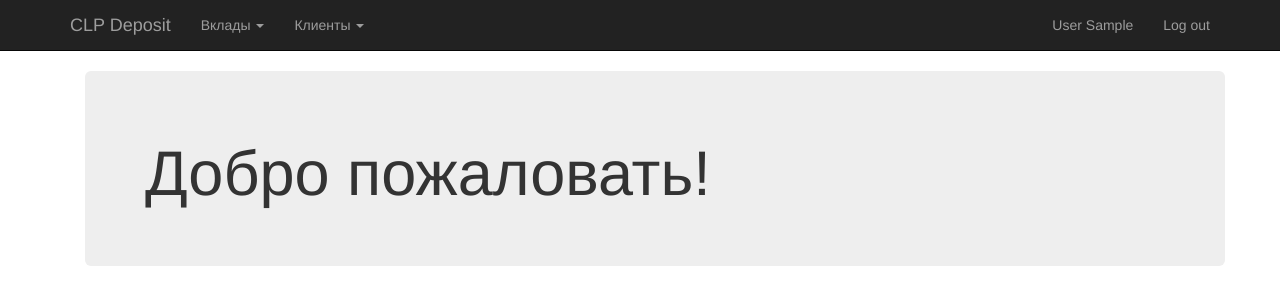
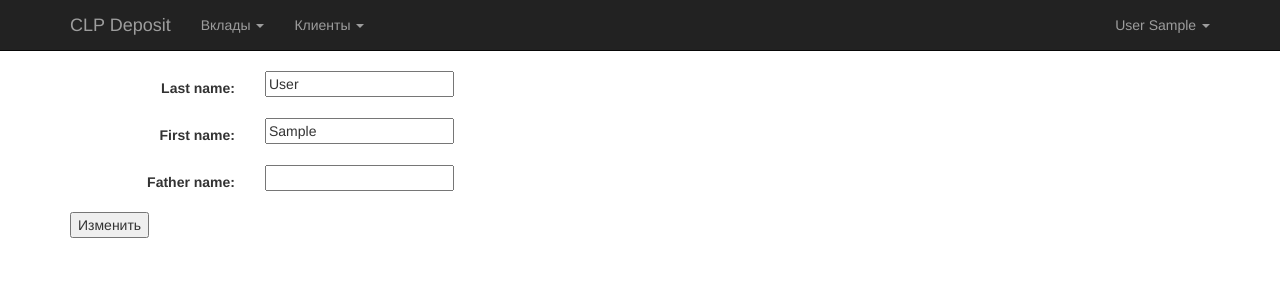
Before and after one commit to PavelPisarchuk/CLPDeposit, a Django app: page /client/edit/ in a window 1280 px wide. Shown: the top 305 px of the page. Run offline with Django 3.2, Linux system fonts and the light colour scheme; the visitor is signed in with stand-in values (Sample User, id 1); data comes from the database, SQL or seed files in the repository; some libraries are stand-ins or nearby versions.

Commit message:
clients info & edit views

```diff
--- a/app/forms.py
+++ b/app/forms.py
@@ -5,3 +5,8 @@
     class Meta:
         model = User
         fields = ['username', 'password', 'last_name', 'first_name', 'father_name']
+
+class EditUserForm(forms.ModelForm):
+    class Meta:
+        model = User
+        fields = ['last_name', 'first_name', 'father_name']
--- a/app/urls.py
+++ b/app/urls.py
@@ -12,6 +12,7 @@
         url(r'^list/', client.list, name='client_list'),
         url(r'^new/', client.new, name='client_new'),
         url(r'^info/', client.info, name='client_info'),
+        url(r'^edit/', client.edit, name='client_edit'),
     ])),
     url(r'^deposit/', include([
         url(r'^list/', deposit.list, name='deposit_list'),
--- a/app/views_client.py
+++ b/app/views_client.py
@@ -34,4 +34,23 @@
 
 @login_required
 def info(request):
-    return
+    return render(request, 'client/info.html', {
+        'client': request.user
+    })
+
+
+@login_required
+def edit(request):
+    from app.forms import EditUserForm as Form
+
+    user = User.objects.get(id=request.user.id)
+
+    if request.method == 'POST':
+        form = Form(request.POST, instance=user)
+        if form.is_valid():
+            form.save()
+            return redirect(index)
+    else:
+        return render(request, 'client/edit.html', {
+            'form': Form(instance=user)
+        })
--- a/templates/body.html
+++ b/templates/body.html
@@ -57,8 +57,19 @@
                             {% if not  user.is_superuser %}
                                 <li><a href="">Мои депозиты</a></li>
                             {% endif %}
-                            <li><a>{{ user.last_name }} {{ user.first_name }} {{ user.father_name }}</a></li>
-                            <li><a href={% url 'logout' %}>Log out</a></li>
+                            <li></li>
+                            <li class="dropdown">
+                              <a href="#" class="dropdown-toggle" data-toggle="dropdown" role="button" aria-haspopup="true" aria-expanded="false">
+                                  {{ user.last_name }} {{ user.first_name }} {{ user.father_name }}
+                                  <span class="caret"></span>
+                              </a>
+                              <ul class="dropdown-menu">
+                                <li><a href={% url 'client_info' %}>Мой профиль</a></li>
+                                <li><a href={% url 'client_edit' %}>Изменить профиль</a></li>
+                                <li><a href={% url 'logout' %}>Выйти</a></li>
+                              </ul>
+                            </li>
+
                         {% else %}
                             <a><form class="form-inline" action="{% url 'login' %}" method="post">
                                 {% csrf_token %}
--- /dev/null
+++ b/templates/client/edit.html
@@ -0,0 +1,20 @@
+{% extends "body.html" %}
+
+{% block title %}
+    <title>Измененить профиль</title>
+{% endblock %}
+
+{% block content %}
+    <form class="form-horizontal" action="{% url 'client_edit' %}" method="post">
+        {% csrf_token %}
+        {% for field in form %}
+            <div class="form-group">
+                <label class="col-sm-2 control-label">{{ field.label_tag }}</label>
+                <div class="col-sm-10">
+                    {{ field }}
+                </div>
+            </div>
+        {% endfor %}
+        <input type="submit" value="Изменить" />
+    </form>
+{% endblock %}
```
Also changed, not shown: templates/client/info.html (added, +9 -0 lines).
